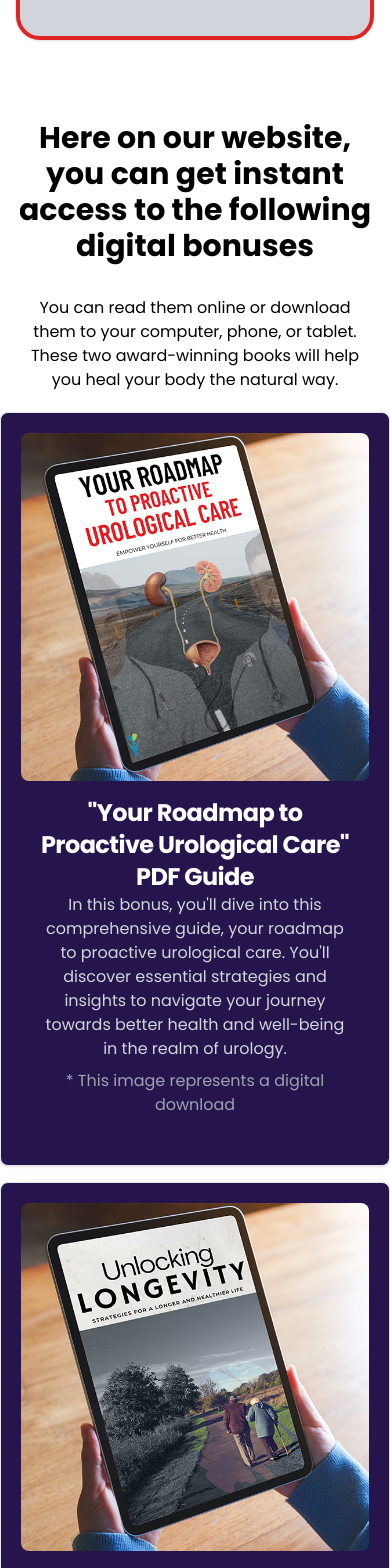
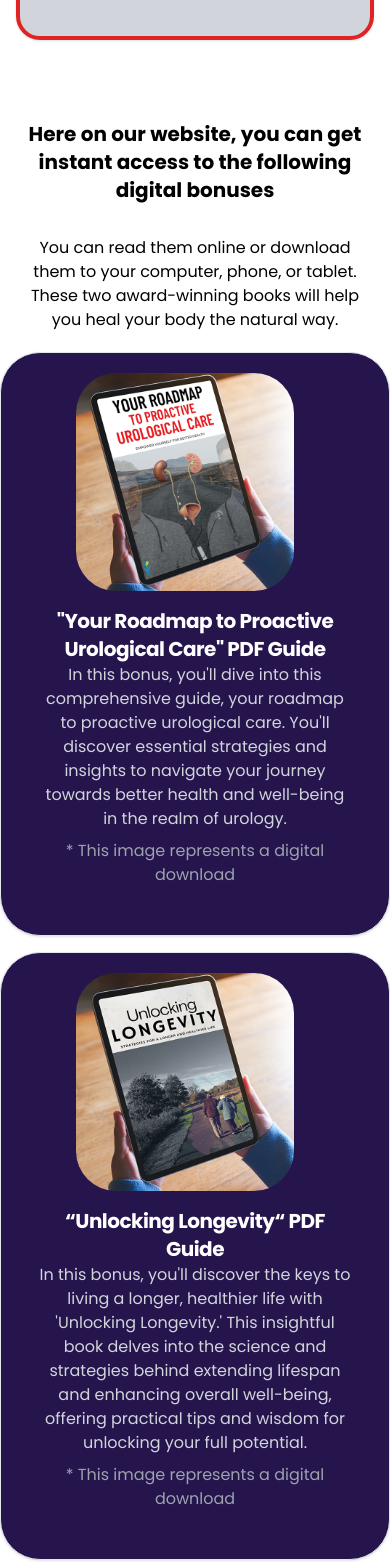
Before and after one commit to ecatungal29/nutra-template, a Next.js app: page /u/two in a window 390 px wide. Shown: the part 9580-11148 px from the top of the page. Built offline with nearby package versions, Linux system fonts and the light colour scheme.

Commit message:
upsell 1 done

```diff
--- a/src/app/u/components/UpsellBonus2.tsx
+++ b/src/app/u/components/UpsellBonus2.tsx
@@ -1,24 +1,28 @@
-import React from 'react'
-import Image from 'next/image'
+import React from "react";
+import Image from "next/image";
 
 export default function UpsellBonusTwo() {
     return (
         <>
             <div className="mx-auto w-11/12 md:w-6/12 mt-20">
-        <h1 className='text-3xl md:text-4xl text-black font-bold text-center mb-8'>
-          Here on our website, you can get instant access to the following digital bonuses
+                <h1 className="text-xl md:text-4xl text-black font-bold text-center mb-8">
+                    Here on our website, you can get instant access to the
+                    following digital bonuses
                 </h1>
-        <p className='text-center mb-5'>
-          You can read them online or download them to your computer, phone, or
-          tablet. These two award-winning books will help you heal your body the natural way.
+                <p className="text-center mb-5">
+                    You can read them online or download them to your computer,
+                    phone, or tablet. These two award-winning books will help
+                    you heal your body the natural way.
                 </p>
             </div>
 
-
-      <div className='mx-auto flex justify-center'>
-        <a href="#" className="flex flex-col items-center bg-[#26144d] border rounded-lg shadow md:flex-row md:w-9/12 p-5 hover:bg-[#1f0f42]">
+            <div className="mx-auto flex justify-center max-w-screen-2xl">
+                <a
+                    href="#"
+                    className="flex flex-col items-center bg-[#26144d] border  shadow md:flex-row md:w-9/12 p-5 hover:bg-[#1f0f42] rounded-[40px]"
+                >
                     <Image
-            className="image object-cover w-full h-96 md:h-auto md:w-48 rounded-lg"
+                        className=" object-cover   w-[218px] md:h-auto md:w-48 rounded-[40px] mr-5"
                         src="/bonus3.jpg"
                         width={500}
                         height={500}
@@ -27,22 +31,32 @@ export default function UpsellBonusTwo() {
                     />
 
                     <div className="flex flex-col justify-between p-4 leading-normal">
-            <h5 className="text-center md:text-left text-2xl font-bold tracking-tight text-white">
-              &quot;Your Roadmap to Proactive Urological Care&quot; PDF Guide
+                        <h5 className="text-center md:text-left text-xl font-bold tracking-tight text-white">
+                            &quot;Your Roadmap to Proactive Urological
+                            Care&quot; PDF Guide
                         </h5>
                         <p className="text-center md:text-left mb-2 font-normal text-gray-300">
-              In this bonus, you&apos;ll dive into this comprehensive guide, your roadmap to proactive urological care. You&apos;ll discover essential strategies and insights to navigate your journey towards better health and well-being in the realm of urology.
+                            In this bonus, you&apos;ll dive into this
+                            comprehensive guide, your roadmap to proactive
+                            urological care. You&apos;ll discover essential
+                            strategies and insights to navigate your journey
+                            towards better health and well-being in the realm of
+                            urology.
                         </p>
-            <p className="text-center md:text-left mb-3 font-normal text-gray-400">* This image represents a digital download</p>
+                        <p className="text-center md:text-left mb-3 font-normal text-gray-400">
+                            * This image represents a digital download
+                        </p>
                     </div>
                 </a>
             </div>
 
-      <div className='mx-auto flex justify-center mt-4'>
-        <a href="#" className="flex flex-col items-center bg-[#26144d] border rounded-lg shadow md:flex-row md:w-9/12 p-5 hover:bg-[#1f0f42]">
-
+            <div className="mx-auto flex justify-center mt-4 max-w-screen-2xl">
+                <a
+                    href="#"
+                    className="flex flex-col items-center  bg-[#26144d] border rounded-[40px] shadow md:flex-row md:w-9/12 p-5 hover:bg-[#1f0f42]"
+                >
                     <Image
-            className="image object-cover w-full h-96 md:h-auto md:w-48 rounded-lg"
+                        className=" object-cover w-[218px]   md:h-auto md:w-48 rounded-[40px] mr-5"
                         src="/bonus4.jpg"
                         width={500}
                         height={500}
@@ -51,22 +65,29 @@ export default function UpsellBonusTwo() {
                     />
 
                     <div className="flex flex-col justify-between p-4 leading-normal">
-            <h5 className="text-center md:text-left text-2xl font-bold tracking-tight text-white">
-
+                        <h5 className="text-center md:text-left text-xl font-bold tracking-tight text-white">
                             &ldquo;Unlocking Longevity&ldquo; PDF Guide
-
                         </h5>
                         <p className="text-center md:text-left mb-2 font-normal text-gray-300">
-              In this bonus, you&apos;ll discover the keys to living a longer, healthier life with &apos;Unlocking Longevity.&apos; This insightful book delves into the science and strategies behind extending lifespan and enhancing overall well-being, offering practical tips and wisdom for unlocking your full potential.
+                            In this bonus, you&apos;ll discover the keys to
+                            living a longer, healthier life with &apos;Unlocking
+                            Longevity.&apos; This insightful book delves into
+                            the science and strategies behind extending lifespan
+                            and enhancing overall well-being, offering practical
+                            tips and wisdom for unlocking your full potential.
                         </p>
-            <p className="text-center md:text-left mb-3 font-normal text-gray-400">* This image represents a digital download</p>
+                        <p className="text-center md:text-left mb-3 font-normal text-gray-400">
+                            * This image represents a digital download
+                        </p>
                     </div>
                 </a>
             </div>
 
-      <p className='p-5 text-center'>
-        Just try a few of these things, and you&apos;ll notice a big difference in your life. You&apos;ll feel younger, have more energy, and think faster.
+            <p className="p-5 text-center">
+                Just try a few of these things, and you&apos;ll notice a big
+                difference in your life. You&apos;ll feel younger, have more
+                energy, and think faster.
             </p>
         </>
-  )
+    );
 }
--- a/src/app/u/components/UpsellProtected2.tsx
+++ b/src/app/u/components/UpsellProtected2.tsx
@@ -1,15 +1,15 @@
-import React from 'react'
-import Image from 'next/image'
+import React from "react";
+import Image from "next/image";
 
 export default function UpsellProtectedTwo() {
     return (
         <>
-      <div className='mx-auto flex justify-center p-5 md:p-0'>
+            <div className="mx-auto flex justify-center p-5 md:p-0 max-w-screen-xl">
                 <div className="p-10 items-center bg-gradient-to-t from-[#384364] to-[#29314A] border rounded-3xl md:w-9/12">
                     <div className="flex justify-center -mt-32">
                         <Image
                             src="/shield3.png"
-              className='w-[200px] h-[200px] rounded-full'
+                            className="w-[200px] h-[200px] rounded-full"
                             width={1500}
                             height={1500}
                             priority
@@ -22,13 +22,20 @@ export default function UpsellProtectedTwo() {
                             Remember, you&lsquo;re always protected
                         </h1>
 
-
                         <p className="text-center mb-3 font-normal text-gray-200 mt-5">
-              By our <span className='font-bold'>Iron-Clad Satisfaction Guarantee...</span> So you have nothing to lose and a whole lot of savings to gain today!
+                            By our{" "}
+                            <span className="font-bold">
+                                Iron-Clad Satisfaction Guarantee...
+                            </span>{" "}
+                            So you have nothing to lose and a whole lot of
+                            savings to gain today!
                         </p>
 
                         <p className="text-center mb-3 font-normal text-gray-200 mt-5">
-              I demand that you are ecstatic about your purchase, not just satisfied. That&apos;s why ProstaFlow is fully guaranteed for 60 days from the date of your purchase.
+                            I demand that you are ecstatic about your purchase,
+                            not just satisfied. That&apos;s why ProstaFlow is
+                            fully guaranteed for 60 days from the date of your
+                            purchase.
                         </p>
 
                         <p className="text-center mb-3 font-bold text-gray-200 mt-5">
@@ -36,14 +43,14 @@ export default function UpsellProtectedTwo() {
                         </p>
 
                         <p className="text-center mb-3 font-normal text-gray-200 mt-5">
-              *96% Of Customers Order 3 Bottles (Our Recommended Option)
+                            *96% Of Customers Order 3 Bottles (Our Recommended
+                            Option)
                         </p>
-
 
                         <div className="flex justify-center">
                             <Image
                                 src="/certifications.png"
-                className='w-[320] mt-5'
+                                className="w-[320] mt-5"
                                 width={320}
                                 height={0}
                                 priority
@@ -54,5 +61,5 @@ export default function UpsellProtectedTwo() {
                 </div>
             </div>
         </>
-  )
+    );
 }
--- a/src/app/u/one/page.tsx
+++ b/src/app/u/one/page.tsx
@@ -53,8 +53,8 @@ export default function UpsellTwo() {
             <UpsellBigBottleTwo />
             <UpsellBonusTwo />
 
-            <div className="mx-auto w-11/12 md:w-8/12 mt-20 mb-32">
-                <h1 className="text-3xl md:text-4xl text-black font-bold text-center mb-8">
+            <div className="mx-auto w-11/12 md:w-8/12 mt-5 mb-32">
+                <h1 className="text-2xl md:text-3xl text-black font-bold text-center mb-8">
                     So Now You Understand Why On this Page Only...
                 </h1>
                 <p className="text-center mb-5">
@@ -69,8 +69,8 @@ export default function UpsellTwo() {
 
             <UpsellProtectedTwo />
 
-            <div className="mx-auto w-11/12 md:w-8/12 mt-20 mb-10">
-                <h1 className="text-3xl md:text-4xl text-black font-bold text-center mb-8">
+            <div className="mx-auto w-11/12 md:w-8/12 mt-10 mb-10">
+                <h1 className="text-xl md:text-2xl text-black font-bold text-center mb-8">
                     However, this truly is a one time only offer.
                 </h1>
 
```
Lines whose indentation alone changed are shown as unchanged.
